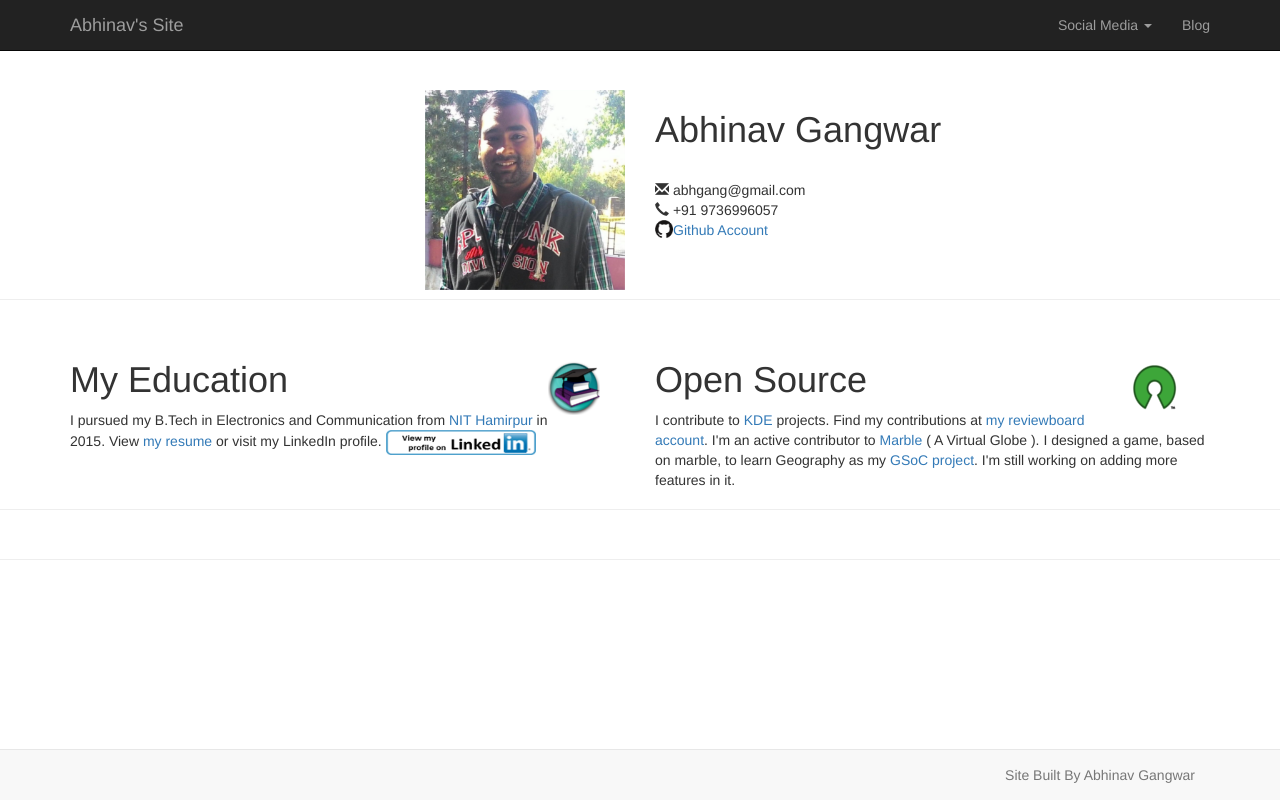
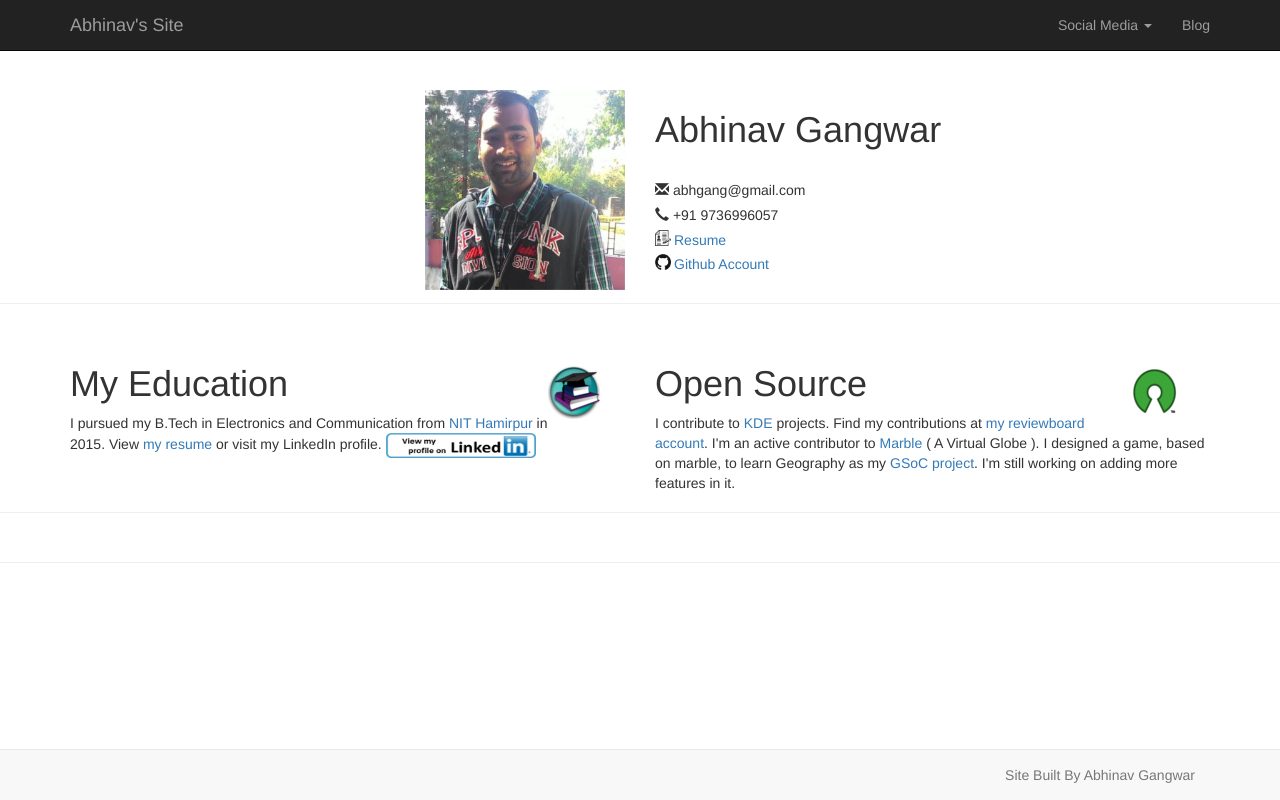
Before and after one commit to abhgangwar/abhgangwar.github.io, a plain HTML site: page index.html in a window 1280 px wide. Drawn offline with Linux system fonts and the light colour scheme.

Commit message:
Provide an 'easy to notice' link for resume

```diff
--- a/index.html
+++ b/index.html
@@ -63,10 +63,13 @@
                         <tr>
                         <td valign="top">
                             <address>
-                                <span class="glyphicon glyphicon-envelope"></span> abhgang@gmail.com<br>
-                                <span class="glyphicon glyphicon-earphone"></span> +91 9736996057
-                                <p><img src="images/github_mark.png" width="18" height="18" align="left">
-                                    <a href="https://github.com/abhgangwar" target="_blank">Github Account</a>
+                                <p class="glyphicon glyphicon-envelope"></p> abhgang@gmail.com<br>
+                                <p class="glyphicon glyphicon-earphone"></p> +91 9736996057
+				<p style="margin-bottom: 4px"><img src="images/resume-icon.png" width="16" height="16" align="left">
+                                    <a style="margin-left: 3px" href="data/resume.pdf" target="_blank">Resume</a>
+                                </p>
+                                <p><img src="images/github_mark.png" width="16" height="16" align="left">
+                                    <a style="margin-left: 3px" href="https://github.com/abhgangwar" target="_blank">Github Account</a>
                                 </p>
                             </address>
                         </td>
```
Also changed, not shown: images/resume-icon.png (added).
